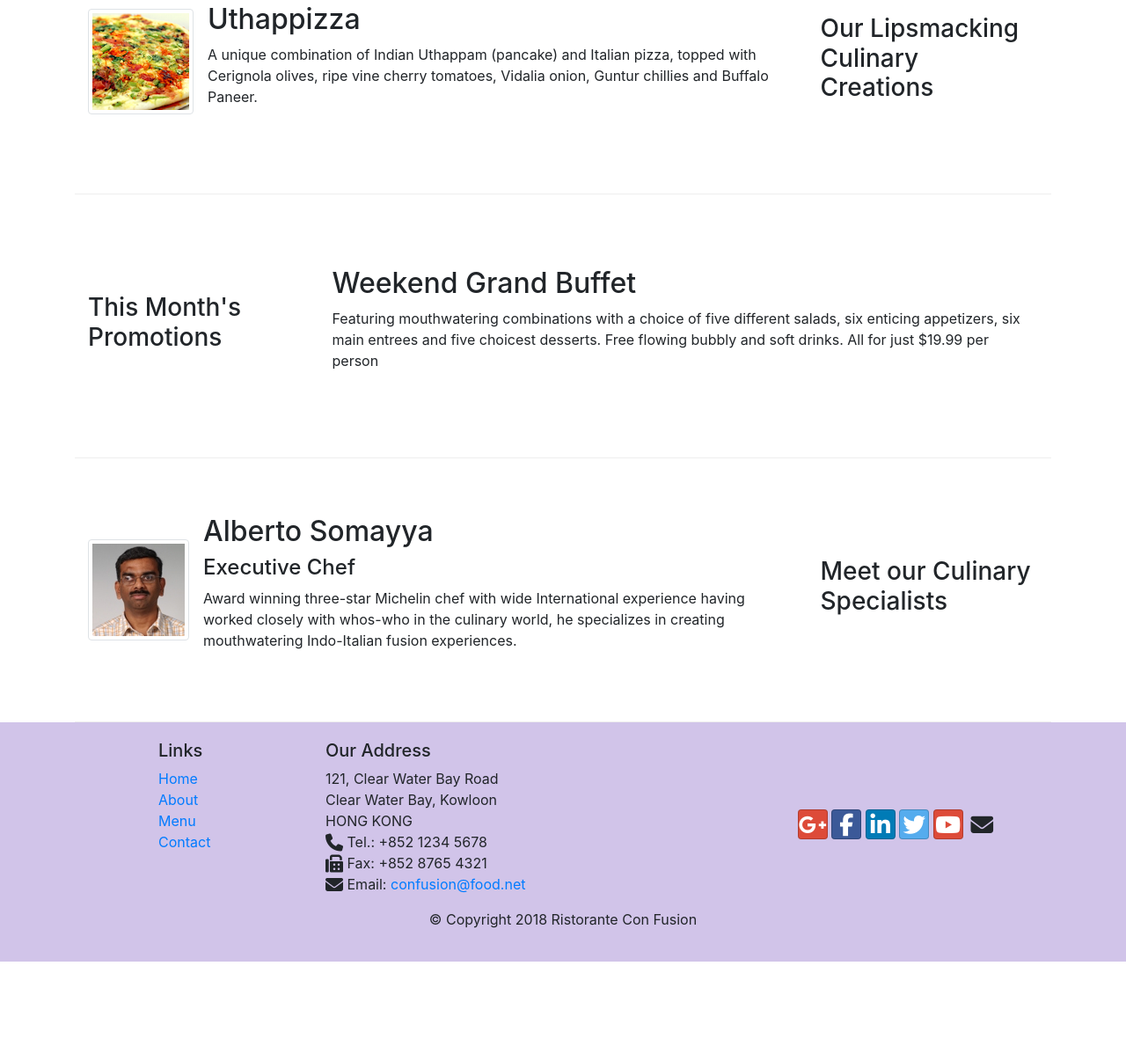
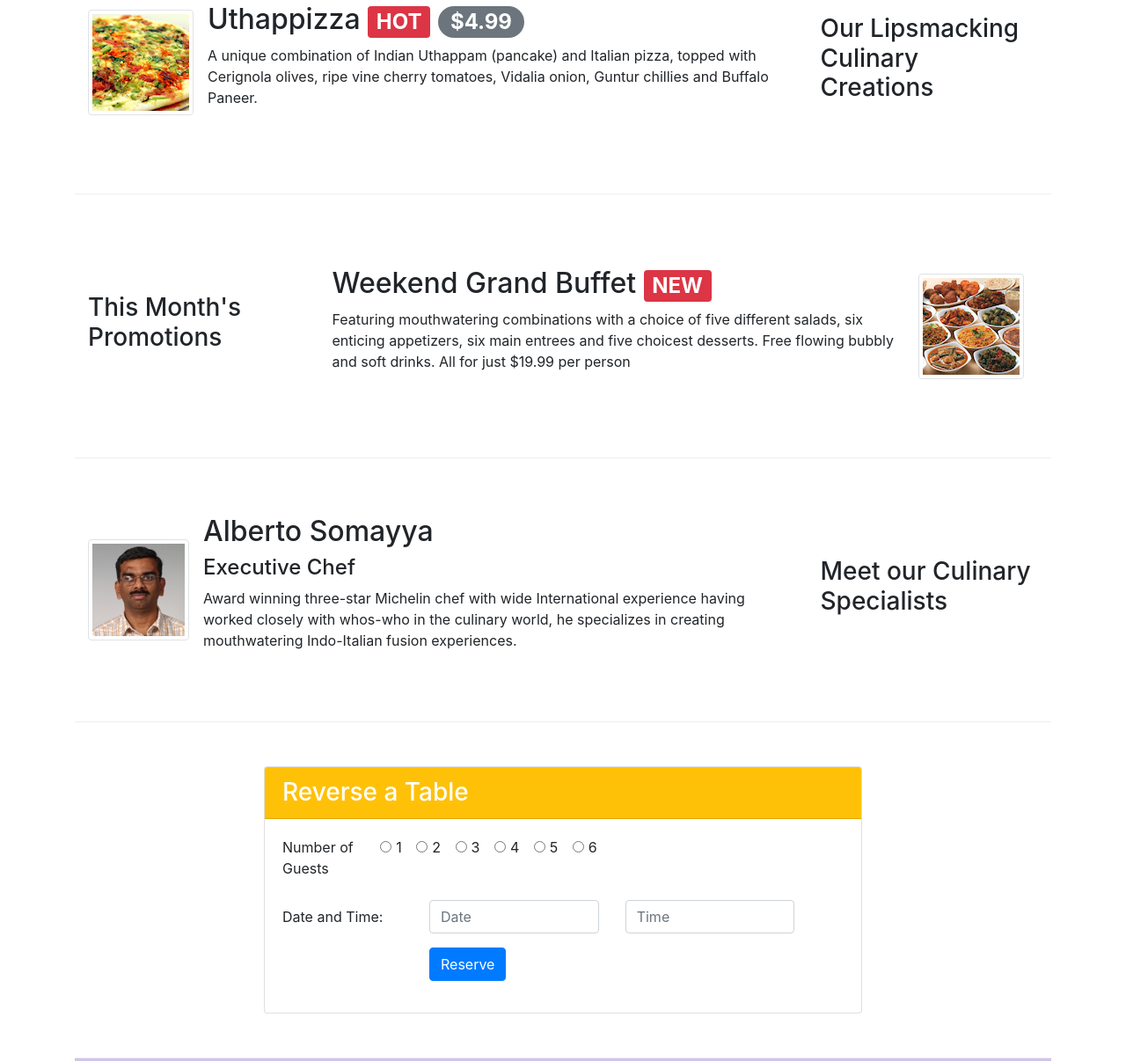
Before and after one commit to OzanErcan6/bootstrap4, a plain HTML site: page index.html in a window 1280 px wide. Shown: the part 363-1569 px from the top of the page at 88% size. Before the commit the page ends 1456 px from the top, so only its background shows below. Drawn offline with nearby package versions, Linux system fonts and the light colour scheme.

Commit message:
week2 completed

```diff
--- a/index.html
+++ b/index.html
@@ -42,8 +42,13 @@
                     <h1>Ristorante con Fusion</h1>
                     <p>We take inspiration from the World's best cuisines, and create a unique fusion experience. Our lipsmacking creations will tickle your culinary senses!</p>
                 </div>
-                <div class="col-12 col-sm align-self-center">
+                <div class="col-12 col-sm-3 text-center align-self-center">
                     <img src="img/logo.png" class="img-fluid">
+                </div>
+                <div class=" col-md-3 align-self-center">
+                    <div class="col-12 mt-5 mt-sm-0 col-sm-3 text-center align-self-center">
+                        <a href="#reservation" type="button" class="btn btn-sm btn-warning">Reserve table</a>
+                    </div>
                 </div>
             </div>
         </div>
@@ -60,22 +65,28 @@
                     <img class="d-flex mr-3 img-thumbnail align-self-center"
                     src="img/uthappizza.png" alt="uthappizza">
                     <div class="media-body">
-                        <h2 class="mt-0">Uthappizza</h2>
+                        <h2 class="mt-0">Uthappizza <span class="badge badge-danger">HOT</span> <span class="badge badge-pill badge-secondary">$4.99</span> </h2>
                         <p>A unique combination of Indian Uthappam (pancake) and Italian pizza, topped with Cerignola olives, ripe vine cherry tomatoes, Vidalia onion, Guntur chillies and Buffalo Paneer.</p>
                     </div>
                 </div>
             </div>
         </div>
 
-        <div class = "row row-content align-items-center">
+        <div class="row row-content align-items-center">
             <div class="col-12 col-sm-4 col-md-3">
                 <h3>This Month's Promotions</h3>
             </div>
             <div class="col col-sm col-md">
-                <h2>Weekend Grand Buffet</h2>
-                <p>Featuring mouthwatering combinations with a choice of five different salads, six enticing appetizers, six main entrees and five choicest desserts. Free flowing bubbly and soft drinks. All for just $19.99 per person </p>
+                <div class="media">
+                  <div class="media-body">
+                    <h2 class="mt-0">Weekend Grand Buffet <span class="badge badge-danger">NEW</span></h2>
+                    <p class="d-none d-sm-block">Featuring mouthwatering combinations with a choice of five different salads, six enticing appetizers, six main entrees and five choicest desserts. Free flowing bubbly and soft drinks. All for just $19.99 per person </p>
+                  </div>
+                  <img class="d-flex mr-3 img-thumbnail align-self-center" src="img/buffet.png" alt="buffet">
+                </div>
             </div>
         </div>
+
 
         <div class = "row row-content align-items-center">
             <div class="col-12 col-sm-4 order-sm-last col-md-3">
@@ -87,12 +98,86 @@
                         <div class="media-body">
                             <h2 class="mt-0">Alberto Somayya</h2>
                             <h4>Executive Chef</h4>
-                            <p>Award winning three-star Michelin chef with wide International experience having worked closely with whos-who in the culinary world, he specializes in creating mouthwatering Indo-Italian fusion experiences. </p>
+                            <p class="d-none d-sm-block">Award winning three-star Michelin chef with wide International experience having worked closely with whos-who in the culinary world, he specializes in creating mouthwatering Indo-Italian fusion experiences. </p>
                         </div>
                 </div>
             </div>
         </div>
+
+
+
+        <div class="row row-content" id="reservation">
+            <div class="offset-md-2 col-8 offset-md-2">
+
+                <div class="col-sm">
+                    <div class="card">
+                        <h3 class="card-header bg-warning text-white">Reverse a Table</h3>
+                        <div class="card-body">
+
+                            <form>
+                                <div class="form-group row">
+                                    <label class="col-12 col-sm-2">Number of Guests</label>
+
+                                    <div class="col">
+                                        <div class="form-check form-check-inline">
+                                        <input class="form-check-input" type="radio" name="radioOption">
+                                        <label class="form-check-label">1</label>
+                                        </div>
+                                        <div class="form-check form-check-inline">
+                                            <input class="form-check-input" type="radio" name="radioOption">
+                                            <label class="form-check-label" >2</label>
+                                        </div>
+                                        <div class="form-check form-check-inline">
+                                            <input class="form-check-input" type="radio" name="radioOption">
+                                            <label class="form-check-label" >3</label>
+                                        </div>
+                                        <div class="form-check form-check-inline">
+                                            <input class="form-check-input" type="radio" name="radioOption">
+                                            <label class="form-check-label" >4</label>
+                                        </div>
+                                        <div class="form-check form-check-inline">
+                                            <input class="form-check-input" type="radio" name="radioOption">
+                                            <label class="form-check-label">5</label>
+                                        </div>
+                                        <div class="form-check form-check-inline">
+                                            <input class="form-check-input" type="radio" name="radioOption">
+                                            <label class="form-check-label">6</label>
+                                        </div>
+                                    </div>
+
+                                </div>
+
+                                <div class="form-group row">
+                                   <label for="telnum" class="col-12 col-md-3 col-form-label">Date and Time:</label>
+                                   <div class="col-6 col-md-4">
+                                       <input type="tel" class="form-control" id="area" name="area" placeholder="Date">
+                                   </div>
+                                   <div class="col-6 col-md-4">
+                                       <input type="text" class="form-control" id="telnum" name="telnum" placeholder="Time">
+                                   </div>
+                                </div>
+
+
+                                <div class="form-group row">
+                                    <div class="offset-md-3 col-md-10">
+                                        <button type="submit" class="btn btn-primary">
+                                            Reserve
+                                        </button>
+                                    </div>
+                                </div>
+                           </form>
+
+                        </div>
+                    </div>
+                </div>
+            </div>
+
+
     </div>
+
+
+
+
 
     <footer class="footer">
         <div class="container">
```
